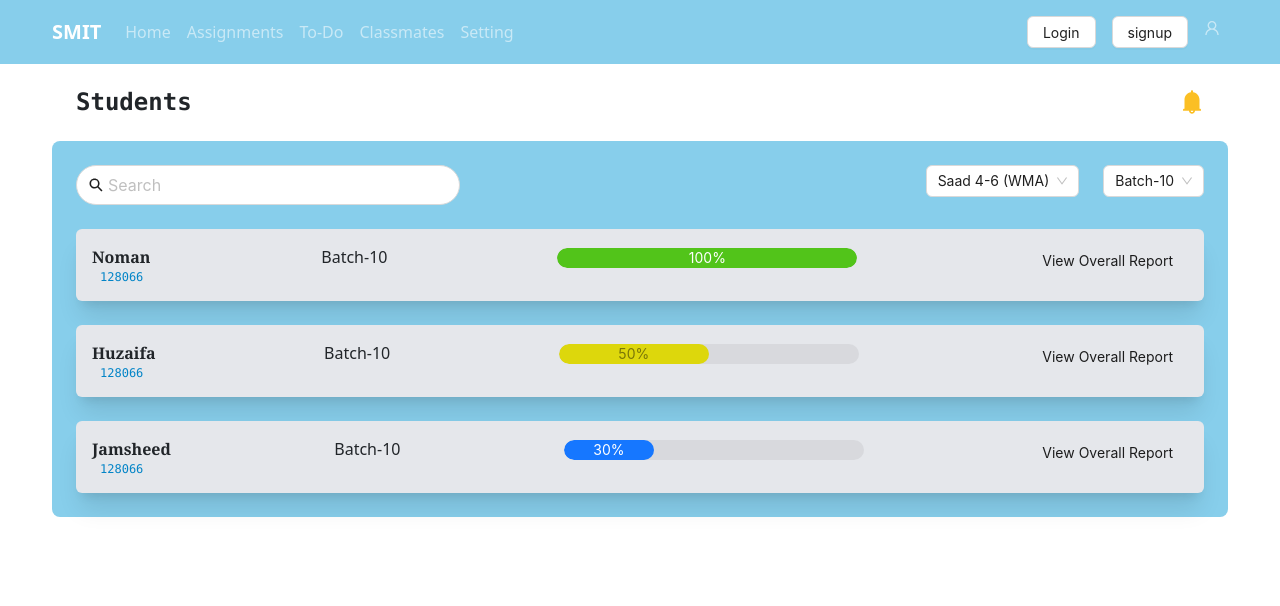
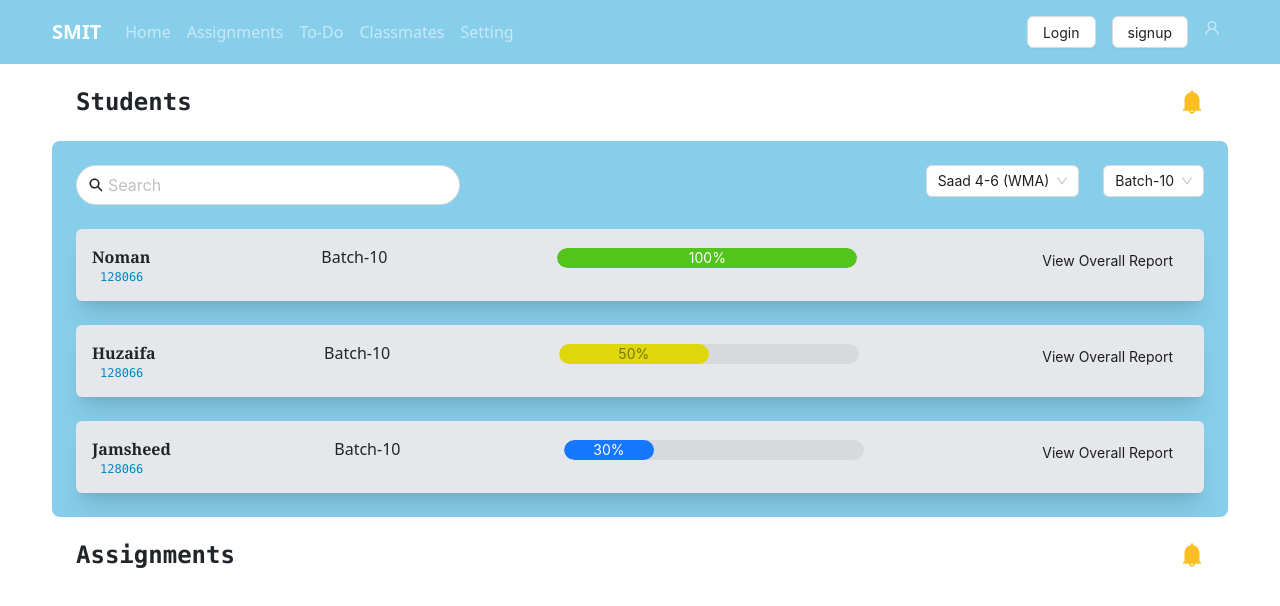
Before and after one commit to Muhammadnoman004/hackahthon-frontend, a React (Vite) app in the folder front-end/: page / in a window 1280 px wide. Shown: the top 606 px of the page. Built offline with nearby package versions, Linux system fonts and the light colour scheme.

Commit message:
Working on Allassignmentlisting page...

```diff
--- a/front-end/src/Components/Pages/Home/Home.jsx
+++ b/front-end/src/Components/Pages/Home/Home.jsx
@@ -6,6 +6,7 @@
 import StudentUpdateProfilePage from '../Students/StudentUpdateProfilePage'
 import AssignmentSubmitFormModal from '../../AssignmentSubmitFormModal/AssignmentSubmitFormModal'
 import TeacherStudentPage from '../Teachers/TeacherStudentPage'
+import AllAssignmentListing from '../Teachers/AllAssignmentListing'
 
 export default function Home() {
   return (
@@ -16,6 +17,7 @@
       {/* <StudentUpdateProfilePage /> */}
       {/* <AssignmentSubmitFormModal /> */}
       <TeacherStudentPage />
+      <AllAssignmentListing />
     </div >
   )
 }
--- /dev/null
+++ b/front-end/src/Components/Pages/Teachers/AllAssignmentListing.jsx
@@ -0,0 +1,16 @@
+import { BellFilled } from '@ant-design/icons'
+import React from 'react'
+import { Container } from 'react-bootstrap'
+
+export default function AllAssignmentListing() {
+    return (
+        <div>
+            <Container>
+                <div className='flex m-4 text-2xl font-mono font-extrabold'>
+                    <h1 className='flex-1'>Assignments</h1>
+                    <BellFilled className='flex-2 text-amber-400' />
+                </div>
+            </Container>
+        </div>
+    )
+}
```
